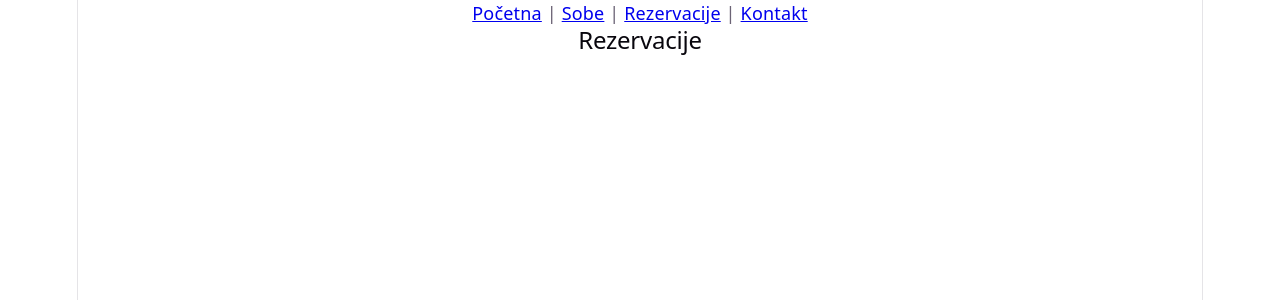
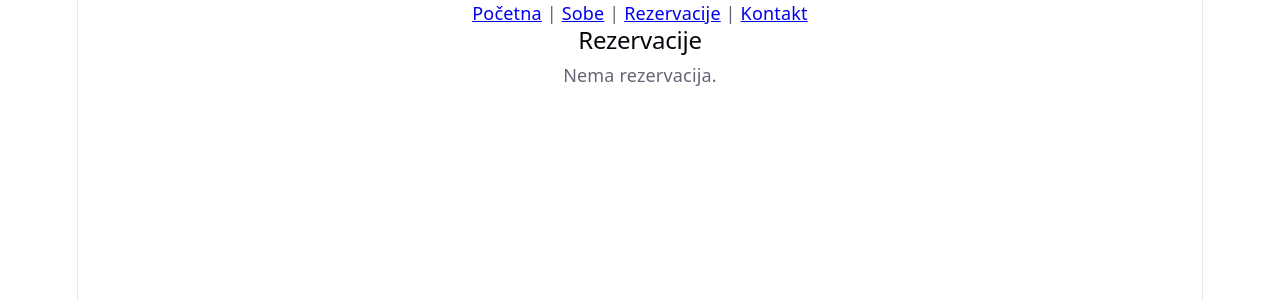
Before and after one commit to elab-development/klijentske-veb-tehnologije-i-skriptni-jezici-2025-26-2024-0449-veb-aplikacija-za-hotel, a React (Vite) app: page /reservations in a window 1280 px wide. Shown: the top 300 px of the page. Built offline with nearby package versions, Linux system fonts and the light colour scheme.

Commit message:
Dodata funkcionalnost rezervacije soba

```diff
--- a/src/pages/Reservations.tsx
+++ b/src/pages/Reservations.tsx
@@ -1,5 +1,52 @@
+import { useContext } from "react";
+import { ReservationContext } from "../context/ReservationContext";
+
 function Reservations() {
-    return <h2>Rezervacije</h2>;
+  const reservationContext =
+    useContext(ReservationContext);
+
+  if (!reservationContext) {
+    return <h2>Greška.</h2>;
   }
 
-  export default Reservations;
+  const { reservations } =
+    reservationContext;
+
+  return (
+    <div>
+      <h2>Rezervacije</h2>
+
+      {reservations.length === 0 && (
+        <p>Nema rezervacija.</p>
+      )}
+
+      {reservations.map((reservation) => (
+        <div key={reservation.id}>
+          <p>
+            Gost:
+            {reservation.guestName}
+          </p>
+
+          <p>
+            Soba:
+            {reservation.roomId}
+          </p>
+
+          <p>
+            Od:
+            {reservation.checkIn}
+          </p>
+
+          <p>
+            Do:
+            {reservation.checkOut}
+          </p>
+
+          <hr />
+        </div>
+      ))}
+    </div>
+  );
+}
+
+export default Reservations;
--- a/src/pages/RoomDetails.tsx
+++ b/src/pages/RoomDetails.tsx
@@ -1,8 +1,18 @@
+import { useContext } from "react";
+import { ReservationContext } from "../context/ReservationContext";
 import { useParams } from "react-router-dom";
 import { rooms } from "../data/rooms";
 
 function RoomDetails() {
   const { id } = useParams();
+  const reservationContext =
+  useContext(ReservationContext);
+
+    if (!reservationContext) {
+        return <h2>Greška.</h2>;
+    }
+
+    const { addReservation } = reservationContext;
 
   const room = rooms.find(
     (r) => r.id === Number(id)
@@ -11,6 +21,17 @@
   if (!room) {
     return <h2>Soba nije pronađena.</h2>;
   }
+  const reserveRoom = () => {
+    addReservation({
+      id: Date.now(),
+      guestName: "Gost",
+      roomId: room.id,
+      checkIn: "2026-07-01",
+      checkOut: "2026-07-05",
+    });
+
+    alert("Rezervacija uspešno dodata!");
+  };
 
   return (
     <div>
@@ -22,6 +43,9 @@
           ? "Dostupna"
           : "Nije dostupna"}
       </p>
+      <button onClick={reserveRoom}>
+         Rezerviši sobu
+      </button>
     </div>
   );
 }
```
